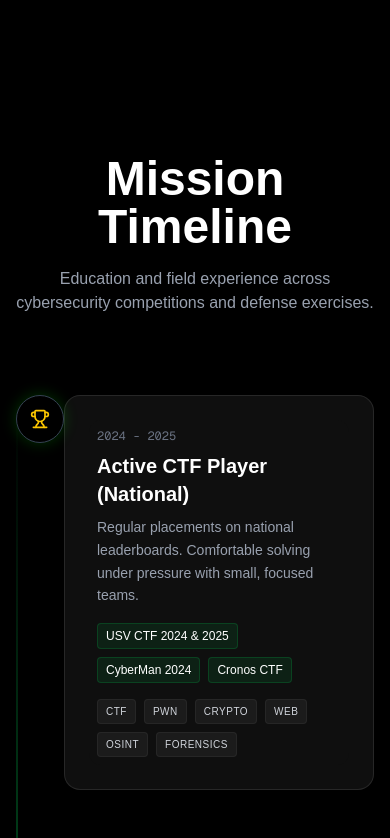
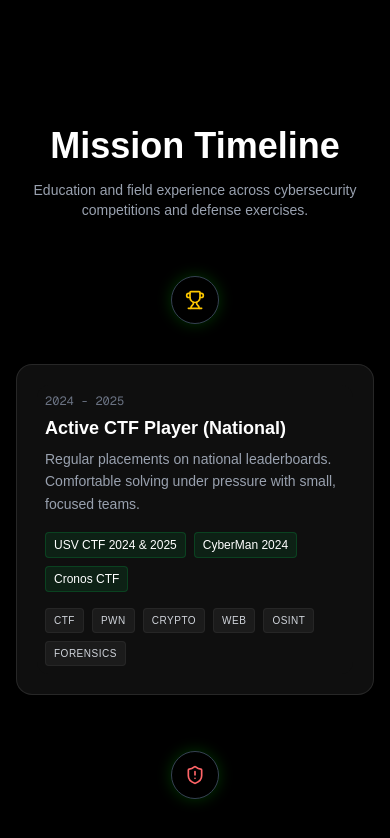
Before and after one commit to mirceaqqq/Portofoliu_Web, a Next.js app: page / in a window 390 px wide. Shown: the part 2200-3038 px from the top of the page. Built offline with nearby package versions, Linux system fonts and the light colour scheme.

Commit message:
mobile app adjustments

```diff
--- a/app/Experience.tsx
+++ b/app/Experience.tsx
@@ -41,16 +41,16 @@ const milestones = [
 
 export default function Experience() {
   return (
-    <section className="py-32 px-4 max-w-6xl mx-auto">
-      <div className="mb-20 text-center">
-        <h2 className="text-5xl font-bold text-white mb-4">Mission Timeline</h2>
-        <p className="text-gray-400">Education and field experience across cybersecurity competitions and defense exercises.</p>
+    <section className="py-24 md:py-32 px-4 max-w-6xl mx-auto">
+      <div className="mb-14 md:mb-20 text-center">
+        <h2 className="text-4xl md:text-5xl font-bold text-white mb-3 md:mb-4 leading-tight">Mission Timeline</h2>
+        <p className="text-gray-400 text-sm md:text-base">Education and field experience across cybersecurity competitions and defense exercises.</p>
       </div>
 
       <div className="relative">
-        <div className="absolute left-0 md:left-1/2 transform md:-translate-x-1/2 h-full w-[2px] bg-gradient-to-b from-green-500/0 via-green-500/50 to-green-500/0"></div>
+        <div className="hidden md:block absolute left-1/2 transform -translate-x-1/2 h-full w-[2px] bg-gradient-to-b from-green-500/0 via-green-500/50 to-green-500/0"></div>
 
-        <div className="space-y-24">
+        <div className="space-y-14 md:space-y-24">
           {milestones.map((item, i) => (
             <motion.div
               key={i}
@@ -58,24 +58,24 @@ export default function Experience() {
               whileInView={{ opacity: 1, y: 0 }}
               viewport={{ once: true, margin: "-100px" }}
               transition={{ duration: 0.5, delay: i * 0.2 }}
-              className={`flex flex-col md:flex-row items-center justify-between gap-8 ${
+              className={`flex flex-col md:flex-row items-center justify-between gap-6 md:gap-8 relative ${
                 i % 2 === 0 ? "md:flex-row-reverse" : ""
               }`}
             >
               <div className="hidden md:block w-5/12" />
 
-              <div className="absolute left-0 md:left-1/2 transform md:-translate-x-1/2 w-12 h-12 bg-black border border-gray-700 rounded-full flex items-center justify-center z-10 shadow-[0_0_15px_rgba(0,255,0,0.2)]">
+              <div className="w-12 h-12 bg-black border border-gray-700 rounded-full flex items-center justify-center z-10 shadow-[0_0_15px_rgba(0,255,0,0.2)] mb-4 md:mb-0 md:absolute md:left-1/2 md:-translate-x-1/2 md:top-3">
                 <item.icon className={`w-5 h-5 ${item.color}`} />
               </div>
 
-              <div className="w-full md:w-5/12 pl-12 md:pl-0">
-                <div className="bg-[#0f0f0f] border border-white/10 p-6 rounded-2xl hover:border-green-500/30 transition-colors relative group">
+              <div className="w-full md:w-5/12 md:pl-8">
+                <div className="bg-[#0f0f0f] border border-white/10 p-5 md:p-6 rounded-2xl hover:border-green-500/30 transition-colors relative group">
                   <div className="absolute -inset-0.5 bg-gradient-to-r from-green-500 to-blue-500 rounded-2xl opacity-0 group-hover:opacity-10 blur transition duration-500"></div>
 
                   <div className="relative bg-[#0f0f0f] rounded-xl p-2">
                     <span className="text-xs font-mono text-gray-500 mb-2 block">{item.year}</span>
-                    <h3 className="text-xl font-bold text-white mb-2">{item.title}</h3>
-                    <p className="text-gray-400 text-sm mb-4 leading-relaxed">
+                    <h3 className="text-lg md:text-xl font-bold text-white mb-2 leading-tight">{item.title}</h3>
+                    <p className="text-gray-400 text-sm md:text-base mb-4 leading-relaxed">
                       {item.description}
                     </p>
                     {item.subItems && (
```
